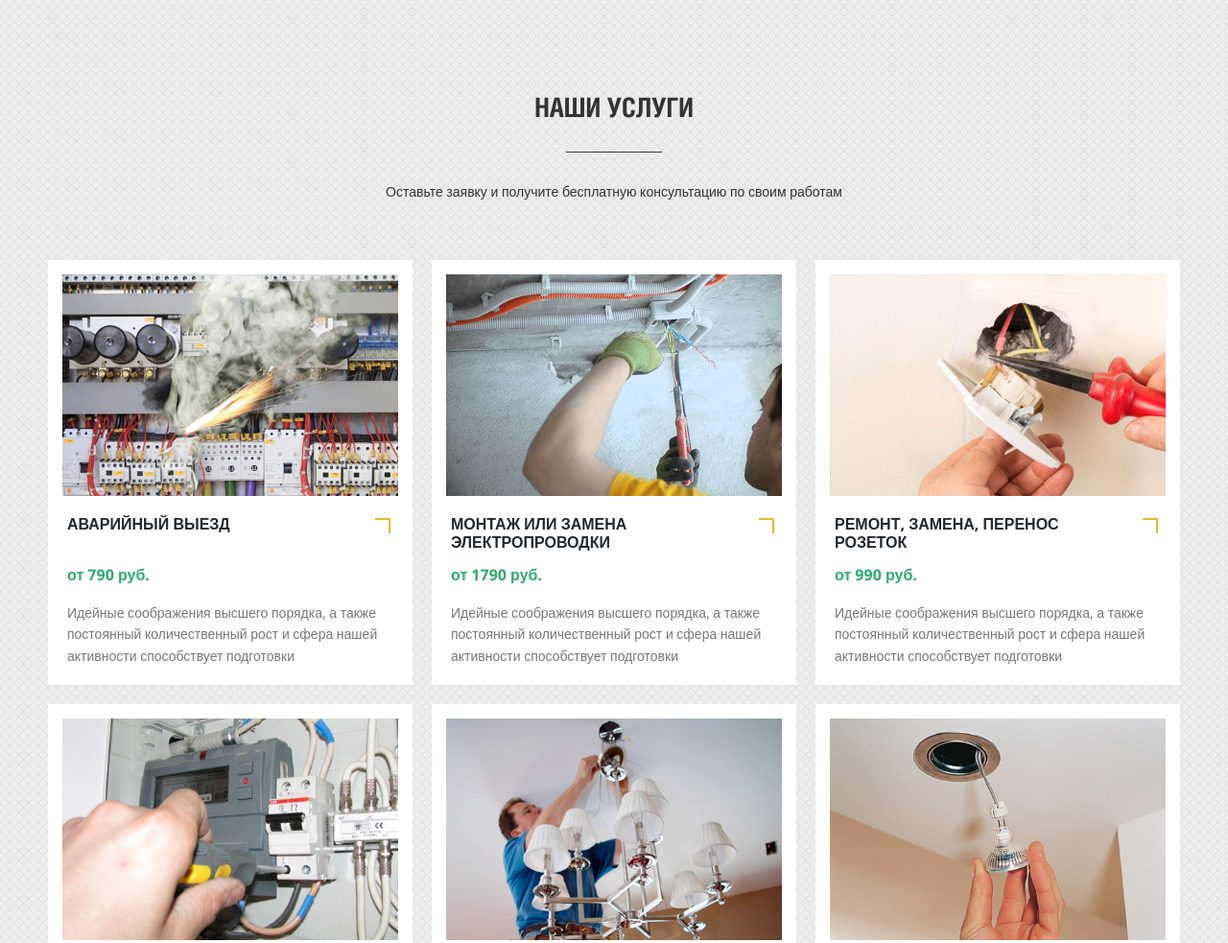
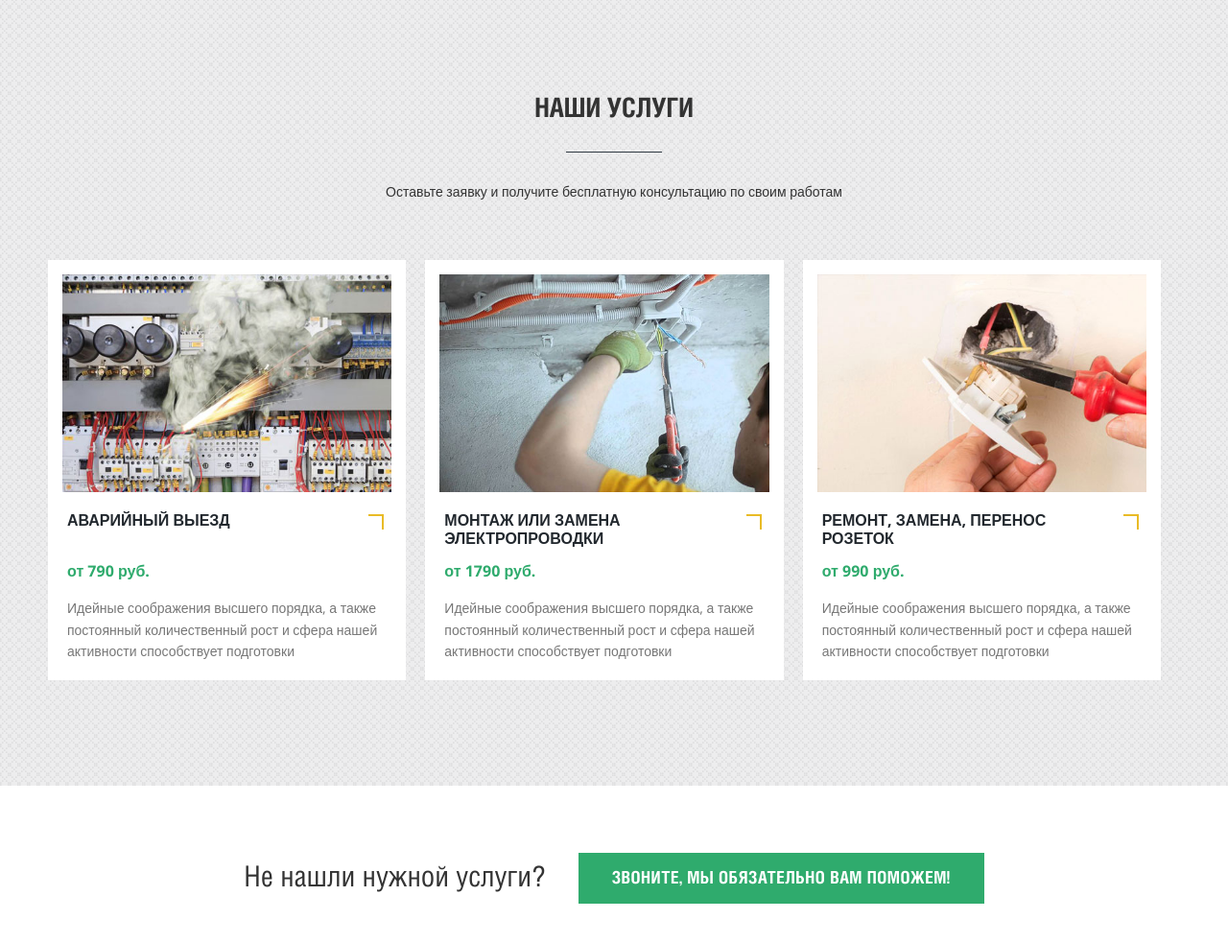
Before and after one commit to n1ckdevops/Electrician-Services, a website built with webpack: page dist/index.html in a window 1280 px wide. Shown: the part 623-1606 px from the top of the page at 96% size. Built offline with nearby package versions, Linux system fonts and the light colour scheme; files whose address does not match are found by name.

Commit message:
Карусель

```diff
--- a/package.json
+++ b/package.json
@@ -10,6 +10,9 @@
   },
   "author": "",
   "license": "ISC",
+  "dependencies": {
+    "swiper": "^11.1.3"
+  },
   "devDependencies": {
     "eslint": "^8.2.0",
     "eslint-config-airbnb": "^19.0.4",
--- a/src/index.js
+++ b/src/index.js
@@ -6,6 +6,7 @@ import validation from "./modules/validation";
 import up from "./modules/up";
 import accordeon from "./modules/accordeon";
 import mask from "./modules/mask";
+import corusel from "./modules/corusel";
 
 modal();
 scroll();
@@ -15,3 +16,4 @@ up();
 accordeon();
 sendForm();
 mask();
+corusel();
--- /dev/null
+++ b/src/modules/corusel.js
@@ -0,0 +1,21 @@
+import Swiper from "swiper";
+
+const corusel = () => {
+  console.log("hey");
+  document.addEventListener("click", (e) => {
+    console.log(e.target);
+  });
+
+  const swiper = new Swiper(".swiper", {
+    // Optional parameters
+    slidesPerView: 3,
+    loop: true,
+
+    // Navigation arrows
+    navigation: {
+      nextEl: ".swiper-button-next",
+      prevEl: ".swiper-button-prev",
+    },
+  });
+};
+export default corusel;
```
Also changed, not shown: dist/index.html, dist/js/main.js.
